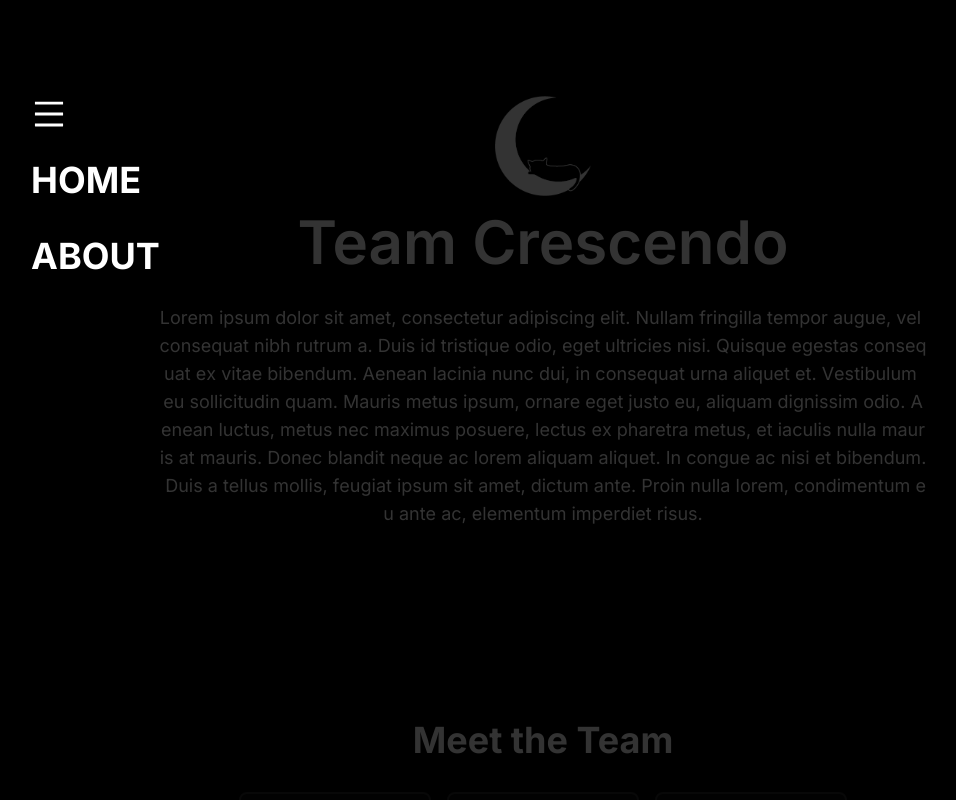
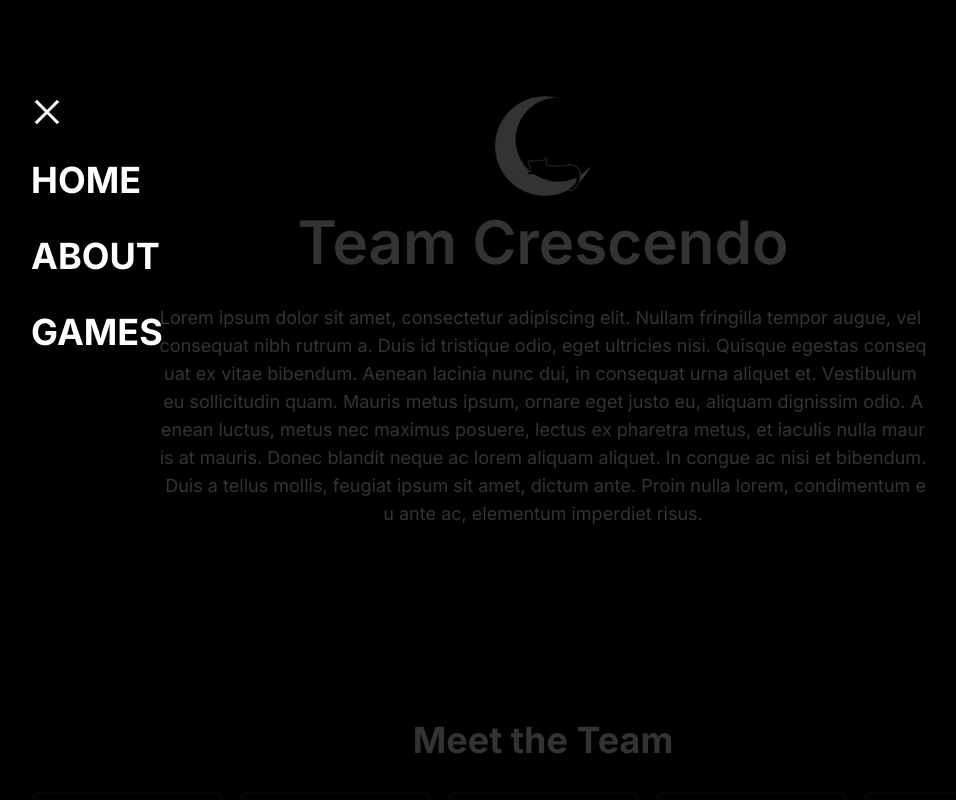
Before and after one commit to Christophers27/team-crescendo-website, a Next.js app: page /about-us in a window 1280 px wide. Both pictures are taken after a click on the button 146 px from the left and 114 px from the top of the page. Shown: the top 800 px of the page, without its empty margins (97-1053 px from the left). Built offline with nearby package versions, Linux system fonts and the light colour scheme.

Commit message:
update header

```diff
--- a/components/animatedText.tsx
+++ b/components/animatedText.tsx
@@ -8,7 +8,7 @@ interface AnimatedTextProps {
 
 const defaultAnimation = {
   hidden: { opacity: 0, scale: 2 },
-  visible: { opacity: 1, scale:1, transition: { duration: 0.1 } },
+  visible: { opacity: 1, scale:1, transition: { duration: 0.1 }, delay: 0.8 },
 };
 
 export default function AnimatedText({ text, className }: AnimatedTextProps) {
--- a/components/header.tsx
+++ b/components/header.tsx
@@ -2,17 +2,24 @@
 
 import { useMenuContext } from "@/context/menuContext";
 import { AnimatePresence, motion } from "framer-motion";
-import React, { useState } from "react";
-import { AiOutlineMenu } from "react-icons/ai";
+import React from "react";
+import { AiOutlineMenu, AiOutlineClose } from "react-icons/ai";
 
 const underline = {
   rest: {
-    backgroundColor: "transparent",
     scaleX: 0,
   },
   hover: {
-    backgroundColor: "white",
     scaleX: 1,
+  },
+};
+
+const showNavVariants = {
+  hidden: {
+    rotate: 0,
+  },
+  visible: {
+    rotate: -90,
   },
 };
 
@@ -20,41 +27,64 @@ export default function Header() {
   const { showNav, toggleNav } = useMenuContext();
 
   const link = (text: string, href: string) => (
-    <motion.div
-      className="-space-y-4"
-      initial="rest"
-      animate="rest"
-      whileHover="hover"
-    >
-      <a href={href} className="block text-white text-4xl font-bold mb-4">
+    <motion.div initial="rest" animate="rest" whileHover="hover">
+      <a href={href} className="block text-white text-4xl font-bold">
         {text}
       </a>
-      <motion.div variants={underline} className="w-full h-1 origin-left" />
+      <motion.div
+        variants={underline}
+        className="bg-white w-full h-1 origin-left"
+      />
     </motion.div>
   );
 
   return (
-    <div className="absolute top-0 w-full">
-      <header className="flex flex-row section relative z-[999]">
-        <div className="fixed backdrop-blur-sm items-center justify-center">
-          <button onClick={toggleNav}>
+    <div className="relative">
+      <header className="flex flex-col items-start section fixed z-[999] gap-8">
+        <motion.button
+          className="relative inline-flex items-center justify-center p-4"
+          onClick={toggleNav}
+          variants={showNavVariants}
+          animate={showNav ? "visible" : "hidden"}
+        >
+          <motion.div
+            className="absolute"
+            animate={showNav ? { opacity: 0 } : { opacity: 1 }}
+          >
             <AiOutlineMenu className="text-4xl text-white" />
-          </button>
-        </div>
+          </motion.div>
+
+          <motion.div
+            className="absolute"
+            initial={{ opacity: 0 }}
+            animate={showNav ? { opacity: 1 } : { opacity: 0 }}
+          >
+            <AiOutlineClose className="text-4xl text-white" />
+          </motion.div>
+        </motion.button>
+        <AnimatePresence>
+          {showNav && (
+            <motion.div
+              className="flex flex-col gap-8"
+              initial={{ opacity: 0 }}
+              animate={{ opacity: 1 }}
+              exit={{ opacity: 0 }}
+            >
+              {link("HOME", "/")}
+              {link("ABOUT", "/about-us")}
+              {link("GAMES", "/games")}
+            </motion.div>
+          )}
+        </AnimatePresence>
       </header>
       <AnimatePresence>
         {showNav && (
           <motion.div
-            className="fixed inset-0 bg-black bg-opacity-80 z-[998] flex pt-40 px-8 md:px-16 lg:px-32"
+            className="bg-black bg-opacity-80 inset-0 fixed z-[998]"
             initial={{ opacity: 0 }}
             animate={{ opacity: 1 }}
             exit={{ opacity: 0 }}
-          >
-            <div className="space-y-8 w-screen flex flex-col items-center md:items-start">
-              {link("HOME", "/")}
-              {link("ABOUT", "/about-us")}
-            </div>
-          </motion.div>
+          ></motion.div>
         )}
       </AnimatePresence>
     </div>
--- a/components/memberCard.tsx
+++ b/components/memberCard.tsx
@@ -13,7 +13,7 @@ export default function MemberCard({ name, role, image }: MemberCardProps) {
   return (
     <motion.div
       className="bg-neutral-950 px-2 py-8 rounded-lg w-48 flex flex-col items-center gap-4 border-2 border-neutral-800"
-      whileHover={{ scale: 1.1 }}
+      whileHover={{ scale: 1.1, transition: { type: "spring", bounce: 0.5 } }}
     >
       <img src={image} alt={name} className="rounded-full w-32 h-32" />
       <div className="flex flex-col items-center gap-2">
--- a/components/sections/members.tsx
+++ b/components/sections/members.tsx
@@ -19,7 +19,7 @@ export default function Members() {
   return (
     <motion.section className='flex flex-col items-center section text-white'>
       <h2 className='text-4xl font-bold'>Meet the Team</h2>
-      <div className='grid grid-cols-1 gap-4 md:grid-cols-2 lg:grid-cols-3 mt-8'>
+      <div className='grid grid-cols-1 gap-4 md:grid-cols-2 lg:grid-cols-5 mt-8'>
         {members.map((member, index) => (
           <MemberCard key={index} name={member.name} role={member.role} image={member.image} />
         ))}
```
Also changed, not shown: app/games/page.tsx (renamed from app/noire/page.tsx).
